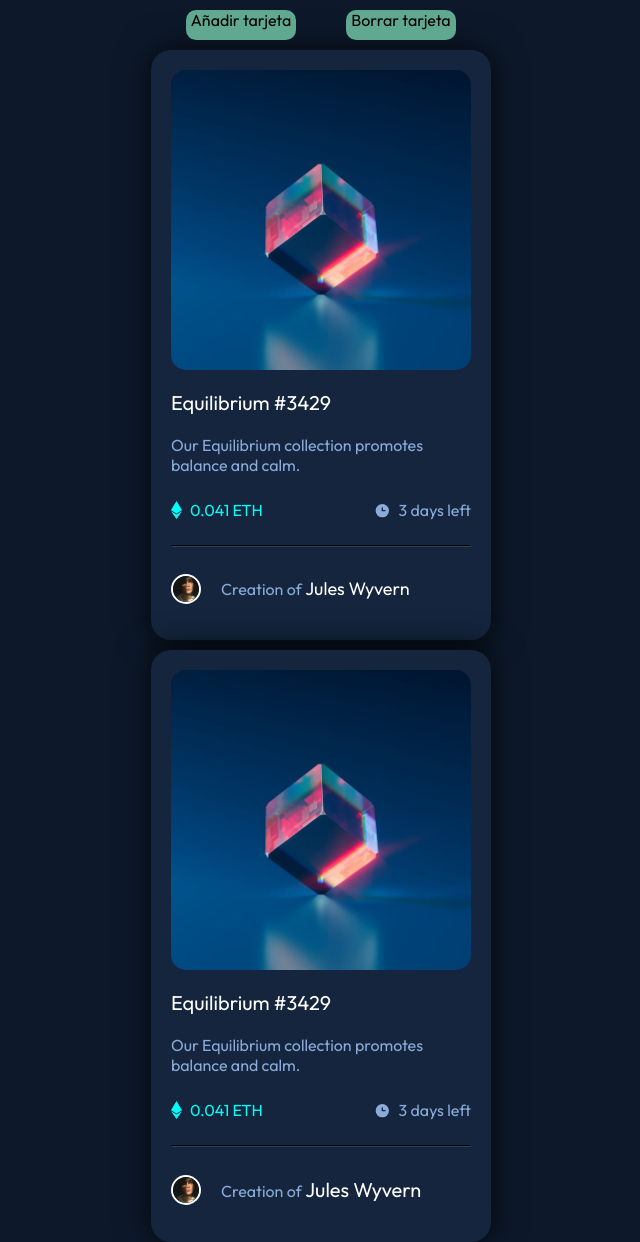
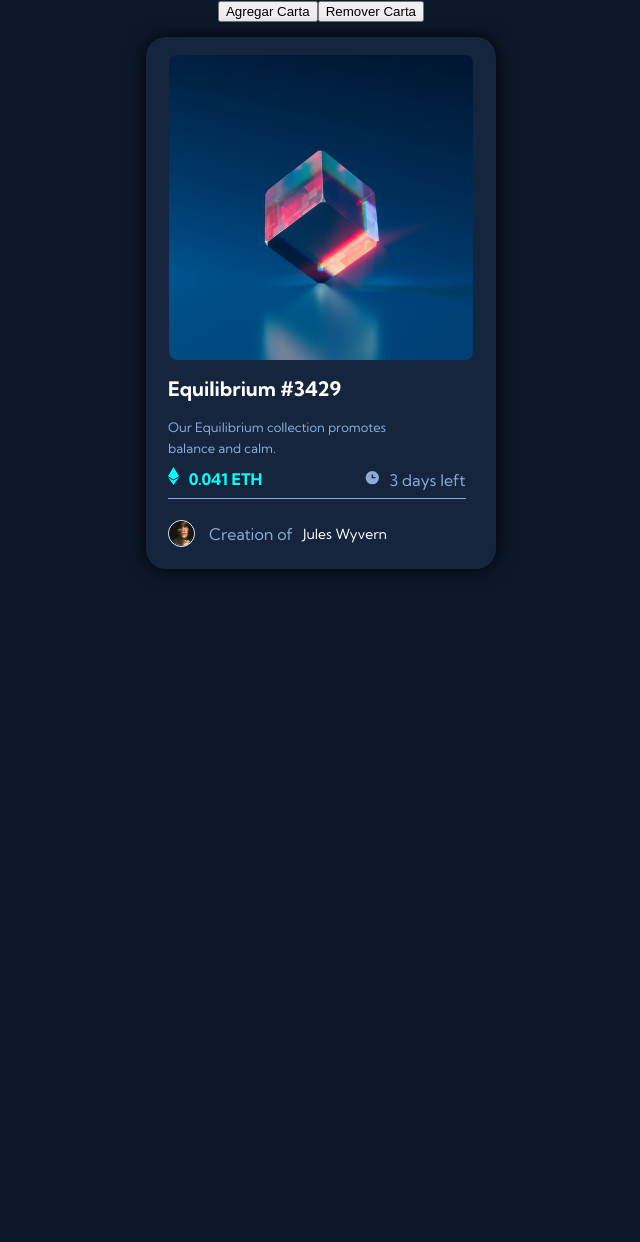
Before and after one commit to MauAlanes/NFT-card-component-MA, a plain HTML site: page index.html in a window 1280 px wide. Shown: the whole page, without its empty margins (319-959 px from the left). After the commit the page ends 800 px from the top, so only its background shows below. Drawn offline with Linux system fonts and the light colour scheme.

Commit message:
js_terminado

```diff
--- /dev/null
+++ b/Assets/ButtonDisabled.js
@@ -0,0 +1,14 @@
+export function buttonDisabled(quantity) {
+    const btnAddCard = document.querySelector("#addCard")
+    const btnRemoveCard = document.querySelector("#removeCard")
+    if (quantity == 10) {
+        btnAddCard.setAttribute("disabled", "")
+    } else {
+        if (quantity == 1) {
+            btnRemoveCard.setAttribute("disabled", "")
+        } else {
+            btnAddCard.removeAttribute("disabled")
+            btnRemoveCard.removeAttribute("disabled", "true")
+        }
+    }
+}
--- /dev/null
+++ b/Assets/CreateButton.js
@@ -0,0 +1,8 @@
+export function createButton(content, id) {
+    const button = document.createElement('button')
+    button.textContent = content
+    button.className = "button"
+    button.id = id
+    const mountButton = document.querySelector('.Container')
+    mountButton.appendChild(button)
+}
--- /dev/null
+++ b/Assets/CreateCard.js
@@ -0,0 +1,93 @@
+export function createCard(){
+    const component_card=document.createElement("div")
+    component_card.className="component-card"
+
+    const app=document.querySelector("#app")/*ESYTAMOS SELECCIONANDO AL BODY app*/
+    app.appendChild(component_card)
+
+    /* CREANDO LA 2DA */
+    const card_top = document.createElement("div")
+    card_top.className="card-top"
+    component_card.appendChild(card_top)
+
+    const img_1 = document.createElement("img")
+    img_1.src="./imagenes/image-equilibrium.jpg"
+    img_1.alt=".nft-card image"
+    card_top.appendChild(img_1)
+
+    const vista = document.createElement("div")
+    vista.className="vista"
+    card_top.appendChild(vista)
+
+    const img_2 = document.createElement("img")
+    img_2.src="./imagenes/icon-view.svg"
+    vista.appendChild(img_2)
+
+    /* 2DA CAJA --> TEXTO*/
+    const card_texto=document.createElement("div")
+    card_texto.className="card-texto"
+    component_card.appendChild(card_texto)
+
+    const p1 = document.createElement("p")
+    p1.textContent="Equilibrium #3429"
+    card_texto.appendChild(p1)
+
+    const p2 = document.createElement("p")
+    p2.textContent="Our Equilibrium collection promotes"
+    card_texto.appendChild(p2)
+
+    const p3 = document.createElement("p")
+    p3.textContent="balance and calm."
+    card_texto.appendChild(p3)
+
+    const card_bottom_info = document.createElement("div")
+    card_bottom_info.className="card-bottom-info"
+    component_card.appendChild(card_bottom_info)
+
+    const div1_CBI = document.createElement("div")
+    card_bottom_info.appendChild(div1_CBI)
+
+    const img1_CBI = document.createElement("img")
+    img1_CBI.src="./imagenes/icon-ethereum.svg"
+    div1_CBI.appendChild(img1_CBI)
+
+    const span1_CBI = document.createElement("span")
+    span1_CBI.textContent="0.041 ETH"
+    div1_CBI.appendChild(span1_CBI)
+
+    const div2_CBI = document.createElement("div")
+    card_bottom_info.appendChild(div2_CBI)
+
+    const img2_CBI = document.createElement("img")
+    img2_CBI.src="./imagenes/icon-clock.svg"
+    img2_CBI.alt="clock image"
+    div2_CBI.appendChild(img2_CBI)
+
+    const span2_CBI = document.createElement("span")
+    span2_CBI.textContent="3 days left"
+    div2_CBI.appendChild(span2_CBI)
+
+    /* CAJA4*/
+    const card_creation=document.createElement("div")
+    card_creation.className="card-creation"
+    component_card.appendChild(card_creation)
+
+    const img1_CCr = document.createElement("img")
+    img1_CCr.src="./imagenes/image-avatar.png"
+    img1_CCr.alt="avatar image"
+    card_creation.appendChild(img1_CCr)
+
+    const div1_CCr = document.createElement("div")
+    card_creation.appendChild(div1_CCr)
+
+    const span1_CCr = document.createElement("span")
+    span1_CCr.textContent="Creation of"
+    div1_CCr.appendChild(span1_CCr)
+
+    const div2_CCr = document.createElement("div")
+    card_creation.appendChild(div2_CCr)
+
+    const span2_CCr = document.createElement("span")
+    span2_CCr.textContent="Jules Wyvern"
+    div2_CCr.appendChild(span2_CCr)
+}
--- a/index.html
+++ b/index.html
@@ -3,55 +3,49 @@
 <head>
   <meta charset="UTF-8">
   <meta name="viewport" content="width=device-width, initial-scale=1.0">
+  <link rel="icon" type="image/png" sizes="32x32" href="./images/favicon-32x32.png">
+  <title>Frontend Mentor | NFT preview card component</title>
   <link rel="stylesheet" href="./style/style.css">
-    <link rel="stylesheet" href="./style/mobile375.css" media="screen and (min-width:375px)">
-    <link rel="stylesheet" href="./style/desktop1440.css" media="screen and (min-width:1440px)">
-    <link rel="icon" type="image/png" sizes="32x32" href="./images/favicon-32x32.png">
+  <link rel="stylesheet" href="./style/desktop1440.css" media="screen and (min-width: 1440px)">
   <link rel="preconnect" href="https://fonts.googleapis.com">
   <link rel="preconnect" href="https://fonts.gstatic.com" crossorigin>
-    <link href="https://fonts.googleapis.com/css2? family=Kumbh+Sans:wght@400;700&family=Outfit:wght@300;400;600&display=swap" rel="stylesheet">
-    <title> NFT preview card component </title>
+  <link href="https://fonts.googleapis.com/css2?family=Kumbh+Sans:wght@400;700&family=Lobster&family=Outfit:wght@300;400;600&family=Roboto:wght@100&display=swap" rel="stylesheet">
 </head>
-    <body>
-        <section class="conte-butt">
-            <div class="bot1">
-                <p>Añadir tarjeta</p>
-            </div>
-            <div class="bot2">
-                <p>Borrar tarjeta</p>
-            </div>
-        </section>
-        <section class="conte-card" id="app">
-            <div class="card">
-                <div class="top">
-                    <div class="imagen">
-                        <img src="./imagenes/image-equilibrium.jpg" alt="">
-                        <div class="imgicon">
+
+<body id="app">
+  <section class="Container"></section>
+  <div class="component-card">
+    <div class="card-top">
+      <img src="./imagenes/image-equilibrium.jpg" alt="nft-card image">
+      <div class="vista">
         <img src="./imagenes/icon-view.svg" alt="">
       </div>
     </div>
-                    <div class="texto">
-                        <a href="Ttop">Equilibrium #3429</a>
-                        <p>Our Equilibrium collection promotes balance and calm.</p>
-                        <div class="Tbottom">
-                            <div class="vistas">
-                                <img src="./imagenes/icon-ethereum.svg" alt="">
-                                <p>0.041 ETH</p>
+    <div class="card-texto">
+      <p>Equilibrium #3429</p>
+      <p>Our Equilibrium collection promotes </p>
+      <p>balance and calm.</p>
     </div>
-                            <div class="time">
-                                <img src="./imagenes/icon-clock.svg" alt="">
-                                <p>3 days left</p>
+    <div class="card-bottom-info">
+      <div>
+        <img src="./imagenes/icon-ethereum.svg">
+        <span>0.041 ETH</span>
+      </div>
+      <div>
+        <img src="./imagenes/icon-clock.svg" alt="clock image">
+        <span>3 days left</span>
       </div>
     </div>
-                        <hr>
-                        <div class="datos">
-                            <img src="./imagenes/image-avatar.png" alt="">
-                            <p>Creation of <a href="Tperson" class="nombre">Jules Wyvern</a></p>
+    <div class="card-creation">
+      <img src="./imagenes/image-avatar.png" alt="avatar image">
+      <div>
+        <span>Creation of</span>
+      </div>
+      <div>
+        <span>Jules Wyvern</span>
       </div>
     </div>
   </div>
-            </div>
-        </section>
+  <script type="module" src="./index.js"></script>
 </body>
-    <script type="module" src="./index.js"></script>
 </html>
--- a/index.js
+++ b/index.js
@@ -1,83 +1,23 @@
-const nftCard = document.createElement("div")
-nftCard.className = "card"
+import { createCard } from "./Assets/CreateCard.js"
+import { createButton } from "./Assets/CreateButton.js"
+import { buttonDisabled } from "./Assets/ButtonDisabled.js"
 
-//Clase top dentro de card
-const topCard = document.createElement("div")
-topCard.className = "top"
-nftCard.appendChild(topCard)
+const minCards = 1
+const state = {
+    quantity: minCards,
+}
+createButton("Agregar Carta", "addCard")
+createButton("Remover Carta", "removeCard")
+addCard.addEventListener('click', () => {
+    createCard()
+    state.quantity++
+    buttonDisabled(state.quantity) /*dsabilta el boton*/
+})
 
-const app = document.querySelector("#app")
-app.appendChild(nftCard)
-
-// Clase imagen dentro de top
-const contimagen = document.createElement("div")
-contimagen.className = "imagen"
-topCard.appendChild(contimagen)
-// Hijos de la clase imagen
-const imagone = document.createElement("img")
-imagone.src = "./imagenes/image-equilibrium.jpg"
-imagone.alt = "Foto de cubo"
-contimagen.appendChild(imagone)
-const conticono = document.createElement("div")
-conticono.className = "imgicon"
-contimagen.appendChild(conticono)
-const imagtwo = document.createElement("img")
-imagtwo.src = "./imagenes/icon-view.svg"
-imagtwo.alt = "Icono de ojo"
-conticono.appendChild(imagtwo)
-
-// Clase texto dentro de top
-const textos = document.createElement("div")
-textos.className = "texto"
-topCard.appendChild(textos)
-    // Hijos de la clase texto
-    const titulo = document.createElement("a")
-    titulo.textContent = "Equilibrium #3429"
-    textos.appendChild(titulo)
-    const parrafo = document.createElement("p")
-    parrafo.textContent = "Our Equilibrium collection promotes balance and calm."
-    textos.appendChild(parrafo)
-    const precydias = document.createElement("div")
-    precydias.className = "Tbottom"
-    textos.appendChild(precydias)
-// Hijos de la clase Tbottom
-const precio = document.createElement("div")
-precio.className = "vistas"
-precydias.appendChild(precio)
-    // Hijos de la clase vistas
-    const imagthre = document.createElement("img")
-    imagthre.src = "./imagenes/icon-ethereum.svg"
-    imagthre.alt = "Icono de precio"
-    precio.appendChild(imagthre)
-    const parrapre = document.createElement("p")
-    parrapre.textContent = "0.041 ETH"
-    precio.appendChild(parrapre)
-    const tiempo = document.createElement("div")
-    tiempo.className = "time"
-    precydias.appendChild(tiempo)
-    // Hijos de la clase time
-    const imagfor = document.createElement("img")
-    imagfor.src = "./imagenes/icon-clock.svg"
-    imagfor.alt = "Icono de tiempo"
-    tiempo.appendChild(imagfor)
-    const parrati = document.createElement("p")
-    parrati.textContent = "3 days left"
-    tiempo.appendChild(parrati)
-    const lineadiv = document.createElement("hr")
-    lineadiv.className = "linea"
-    textos.appendChild(lineadiv)
-    const creador = document.createElement("div")
-    creador.className = "datos"
-    textos.appendChild(creador)
-// Hijos de la clase datos
-const imagfive = document.createElement("img")
-imagfive.src = "./imagenes/image-avatar.png"
-imagfive.alt = "Foto de perfil"
-creador.appendChild(imagfive)
-const parradat = document.createElement("p")
-parradat.textContent = "Creation of "
-creador.appendChild(parradat)
-//Hijo de parrafo datos
-const person = document.createElement("a")
-person.textContent = "Jules Wyvern"
-parradat.appendChild(person)
+const removeCard = document.querySelector("#removeCard")
+removeCard.addEventListener('click', () => {
+    const parent = document.querySelector('#app')
+    parent.removeChild(parent.lastElementChild)
+    state.quantity--
+    buttonDisabled(state.quantity)
+})
--- a/style/desktop1440.css
+++ b/style/desktop1440.css
@@ -1,3 +1,16 @@
-.card{
-    max-width: 400px;
+.component-card{
+    max-width: 350px;
 }
+
+#app{
+    padding: 10vh 6vw 0;
+    display: flex;
+    grid-template-columns: 1fr 1fr 1fr 1fr 1fr;
+    grid-template-rows: 20px 1fr 1fr;
+    grid-gap: 1rem;
+    justify-items: center;
+}
+
+.Container{
+    grid-column: 1/6;
+}
--- a/style/style.css
+++ b/style/style.css
@@ -1,163 +1,161 @@
-*{
-    margin: 0; padding: 0;
-    box-sizing: border-box;
+:root{
+    --Very-dark-blue-main: hsl(217, 54%, 11%);
+    --Very-dark-blue-card: hsl(216, 50%, 16%);
+    --Very-dark-blue-line: hsl(215, 32%, 27%);
+    --White: hsl(0, 0%, 100%);
+    --Soft-blue: hsl(215, 51%, 70%);
+    --Cyan: hsl(178, 100%, 50%);
+    --Font-size: 18px;
 }
 
-body .conte-butt{
+html, body{
+    margin: 0;
+    box-sizing: border-box;
     font-family: 'Kumbh Sans', sans-serif;
-    font-family: 'Outfit', sans-serif;
-    background-color: hsl(217, 54%, 11%);
+}
+
+body{
+    background: var(--Very-dark-blue-main);
+    display: flex;
+    height: 100vh;
+    flex-direction: column;
+    justify-content: flex-start;
+    align-items: center;
+}
+
+.component-card{
+    border-radius: 20px;
+    max-width: 350px;
+    margin: 15px auto;
+    background-color: var(--Very-dark-blue-card);
+    display: flex;
+    flex-direction: column;
+    margin-bottom: 10px;
+    box-shadow: 0 0 20px 0;
+}
+
+.card-top{
     display: flex;
     justify-content: center;
     align-items: center;
-    height: 50px;
-    margin-bottom: -10px;
 }
 
-.bot1{
-    width: 110px; height: 30px;
-    border-radius: 10px;
-    margin-right: 150px;
-    background-color: rgb(96, 168, 144);
-    text-align: center;
+.card-top img{
+    max-width: 87%;
+    border-radius: 8px;
+    margin:0 auto;
+    display: block;
+    margin-top: 18px;
 }
 
-.bot1 p{
-    color: black;
+.vista{
+   position: absolute;
+   opacity: 0;
 }
 
-.bot1:hover{
-    background-color: hsl(12, 71%, 57%);
+.card-top img:hover{
+    filter: opacity(0.4) drop-shadow(0 0 0 var(--Cyan));
 }
 
-.bot2{
-    width: 110px; height: 30px;
-    border-radius: 10px;
-    background-color: rgb(96, 168, 144);
-    text-align: center
+.card-top img:hover~.vista{
+    opacity: 1;
 }
 
-.bot2 p{
-    color: black;
+.card-texto{
+    max-width: 85%;
+    display: flex;
+    margin-top: 16px;
+    margin-left: 22px;
+    flex-direction: column;
 }
 
-.bot2:hover{
-    background-color: hsl(12, 71%, 57%);
+.card-texto p:nth-child(1){
+    font-weight: 600;
+    color: var(--White);
+    margin: 0;
+    font-size: 20px;
+    height: 30px;
 }
 
-body .conte-card{
-    font-family: 'Kumbh Sans', sans-serif;
-    font-family: 'Outfit', sans-serif;
-    background-color: hsl(217, 54%, 11%);
-    justify-content: center;
-    align-items: center;
-    min-height: 100vh;
-    margin-bottom: -10px;
+.card-texto p:nth-child(1):hover{
+    color: var(--Cyan);
 }
 
-.card{
-    max-width: 350px;
-    margin: 5px auto;
+.card-texto p:nth-child(2), p:nth-child(3){
+    font-weight: 300;
+    font-size: 13px;
+    margin-bottom: 8px;
+    color: var(--Soft-blue);
+    height: 0px;
 }
 
-.top{
-    margin: 10px 5px;
-    padding: 20px;
-    background-color: hsl(216, 50%, 16%);
-    border-radius: 20px;
-    box-shadow: 0 0 30px 5px rgba(0, 0, 0, 0.6);
+.card-bottom-info{
+    max-width: 85%;
+    display: flex;
+    justify-content: space-between;
+    height: 40px;
+    align-items: center;
+    margin-left: 22px;
+    margin-top: 10px;
 }
 
-.imagen{
-    border-radius: 15px;
-    overflow: hidden;
-    position: relative;
+.card-bottom-info div:nth-child(1) > img{
+    margin-right: 6px;
 }
 
-.imagen img{
-    width: 100%;
-    display: block;
+.card-bottom-info div:nth-child(2) > img{
+    margin-right: 4px;
+    margin-top: 4px;
 }
 
-.imagen:hover .imgicon{
-    display: block;
+.card-bottom-info div:nth-child(1){
+    font-size: var(--Name-statss-Font-size);
+    color: var(--Cyan);
+    font-size: 16px;
+    font-weight: 600;
 }
 
-.imgicon{
-    position: absolute;
-    top: 0; left: 0;
-    width: 100%; height: 100%;
-    background-color: hsla(178, 100%, 50%, 0.5);
-    display: none;
+.card-bottom-info div:nth-child(2){
+    font-size: var(--Name-statss-Font-size);
+    color: var(--Soft-blue);
+    font-size: 16px;
+    font-weight: 500;
 }
 
-.imgicon img{
-    position: absolute;
-    width: 60px;
-    top: 50%; left: 50%;
-    transform: translate(-50%,-50%);
+.card-creation{
+    max-width: 85%;
+    display: flex;
+    height: 70px;
+    align-content: stretch;
+    align-items: center;
+    justify-content: flex-start;
+    border-top: 1px solid var(--Soft-blue);
+    margin-left: 22px;
 }
 
-.texto a{
-    color: hsl(0, 0%, 100%);
-    text-decoration: none;
-    font-weight: 600px;
-    font-size: 20px;
-    padding: 20px 0;
-    display: inline-block;
+.card-creation div:nth-child(1){
+    font-size: 14px;
+    color: var(--Soft-blue)
 }
 
-.texto a:hover{
-    color: hsl(178, 100%, 50%);
+.card-creation div:nth-child(2){
+    font-size: var(--Name-statss-Font-size);
+    color: var(--Soft-blue)
 }
 
-p{
-    color: hsl(215, 51%, 70%);
+.card-creation div:nth-child(3){
+    font-size: 14px;
+    color: var(--White);
+    margin-left: 10px;
 }
 
-.Tbottom{
-    display: flex;
-    align-items: center;
-    justify-content: space-between;
-    padding: 25px 0;
+.card-creation div:nth-child(3):hover{
+    color: var(--Cyan);
 }
 
-.vistas, .time{
-    display: flex;
-    align-items: center;
+.card-creation img{
+    border-radius: 50%;
+    border: 1px solid white;
+    height: 25px;
+    margin-right: 14px;
 }
-
-.vistas p{
-    color:  hsl(178, 100%, 50%);
-    font-weight: 600px;
-    padding-left: 8px;
-}
-
-.time p{
-    padding-left: 8px;
-}
-
-hr{
-    border-color: hsl(215, 32%, 27%);
-}
-
-.datos{
-    display: flex;
-    align-items: center;
-    padding-top: 10px;
-}
-
-.datos img{
-    width: 30px; height: 30px;
-    border-radius: 50%;
-    border: 2px solid hsl(0, 0%, 100%);
-    margin-right: 20px;
-}
-
-.datos p a.nombre{
-    font-size: 18px;
-}
-
-.datos p a.nombre:hover{
-    color: hsl(178, 100%, 50%);
-}
```
Also changed, not shown: assets/buttonDisabled.js (deleted, +0 -15 lines), assets/createButton.js (deleted, +0 -9 lines), assets/createCard.js (deleted, +0 -85 lines). Lines whose indentation alone changed are shown as unchanged.
